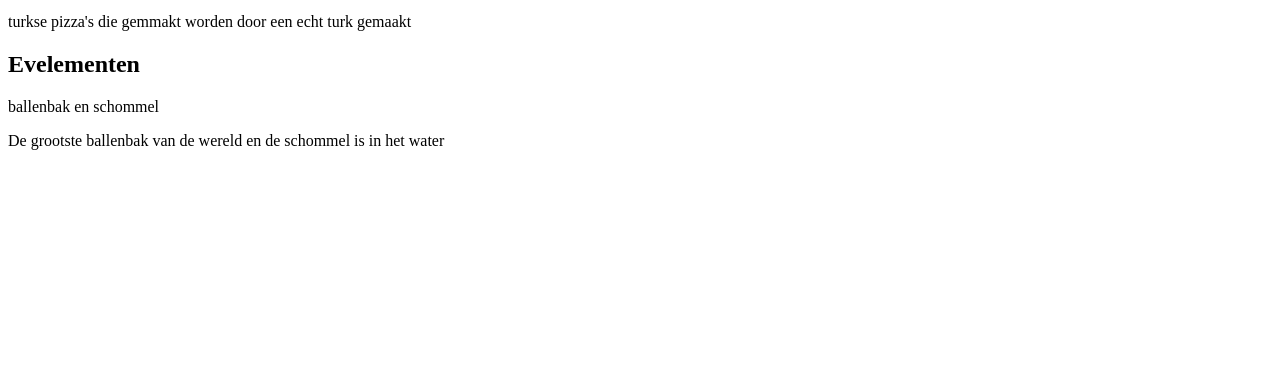
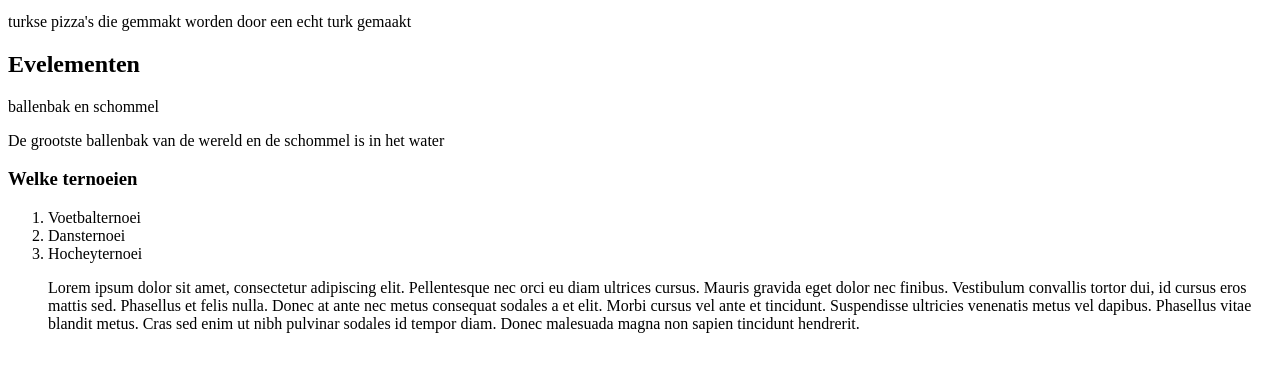
Before and after one commit to MackSala/weekopdrach2, a plain HTML site: page index.html in a window 1280 px wide. Shown: the part 244-616 px from the top of the page. Drawn offline with Linux system fonts and the light colour scheme.

Commit message:
WebLab Run 20-11-2026 11:48:23 (UTC+01:00)

```diff
--- a/index.html
+++ b/index.html
@@ -17,3 +17,9 @@
  <h2>Evelementen </h2>
 <p>ballenbak en schommel </p>
 <p> De grootste ballenbak van de wereld en de schommel is in het water </p>
+<h3> Welke ternoeien </h3>
+<ol>
+<li> Voetbalternoei</li>
+<li> Dansternoei </li>
+<li> Hocheyternoei</li>
+<p> Lorem ipsum dolor sit amet, consectetur adipiscing elit. Pellentesque nec orci eu diam ultrices cursus. Mauris gravida eget dolor nec finibus. Vestibulum convallis tortor dui, id cursus eros mattis sed. Phasellus et felis nulla. Donec at ante nec metus consequat sodales a et elit. Morbi cursus vel ante et tincidunt. Suspendisse ultricies venenatis metus vel dapibus. Phasellus vitae blandit metus. Cras sed enim ut nibh pulvinar sodales id tempor diam. Donec malesuada magna non sapien tincidunt hendrerit.</p>
```
Also changed, not shown: 1 other file.
